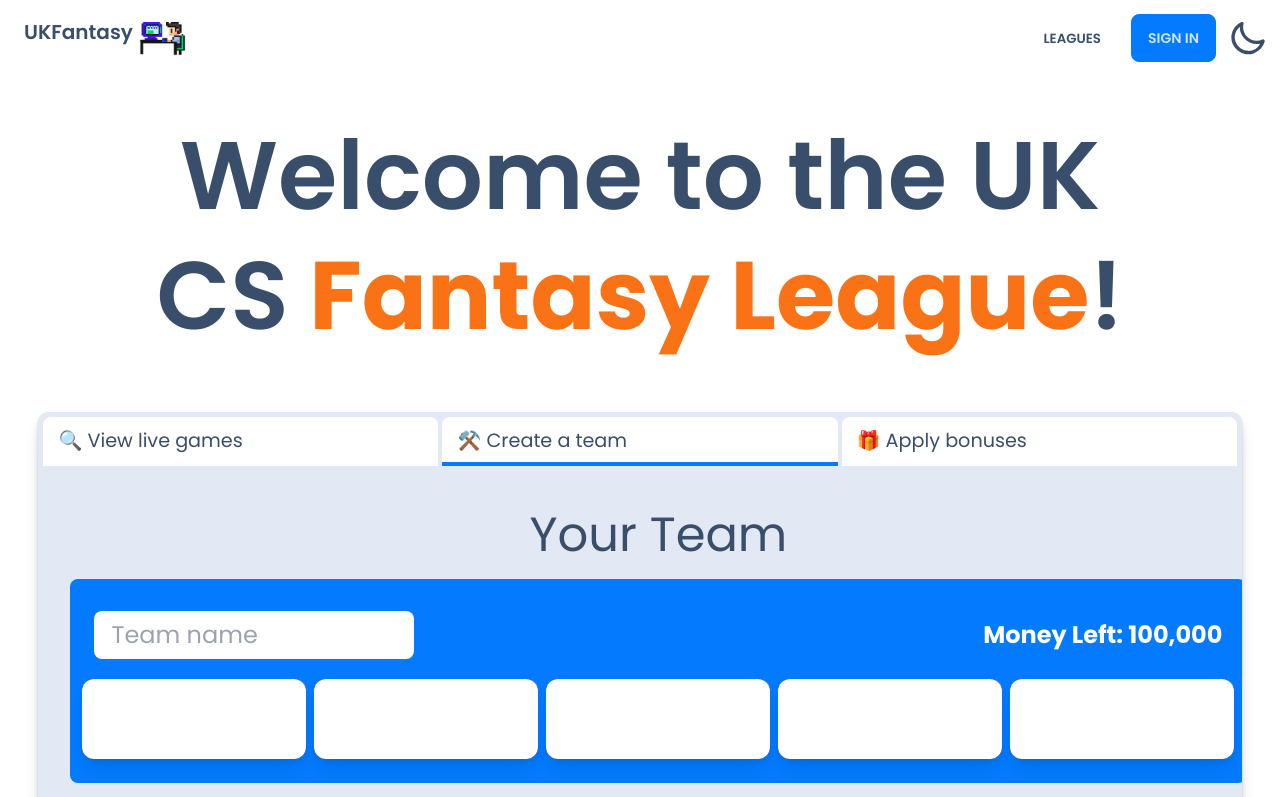
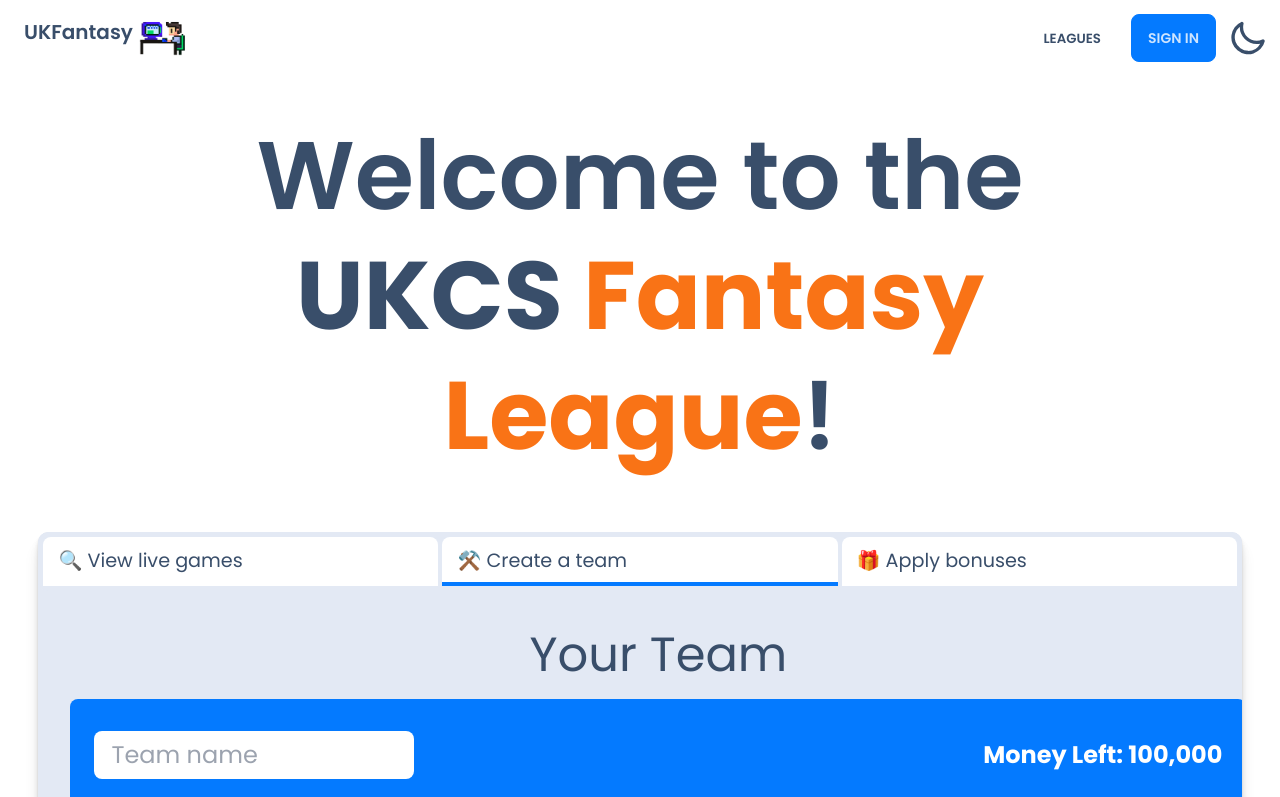
Before and after one commit to FlynnFc/UKFantasy, a Next.js app: page / in a window 1280 px wide. Shown: the top 797 px of the page. Built offline with nearby package versions, Linux system fonts and the light colour scheme; no server answers.

Commit message:
clgs gone

```diff
--- a/src/components/AllLiveChannels.tsx
+++ b/src/components/AllLiveChannels.tsx
@@ -74,7 +74,6 @@ const AllLiveChannels = () => {
     setStreams(data);
   }, [expanded]);
 
-  console.log(streams);
   return (
     <div className="rounded-btn bg-base-300 p-5 shadow-lg">
       <h2 className="text-center text-xl font-bold leading-none">
--- a/src/components/LoginBtn.tsx
+++ b/src/components/LoginBtn.tsx
@@ -5,7 +5,6 @@ import { IoIosArrowDropdown } from "react-icons/io";
 export default function LoginBtn(props: { primary: boolean }) {
   const { status } = useSession();
   const { route, query } = useRouter();
-  console.log(query);
   return (
     <>
       <ul className="menu menu-horizontal hidden flex-row gap-1 bg-none md:flex">
--- a/src/pages/index.tsx
+++ b/src/pages/index.tsx
@@ -27,7 +27,7 @@ const Home: NextPage = () => {
             transition={{ duration: 0.5 }}
             className="my-2 w-5/6 text-center text-4xl font-semibold md:text-6xl xl:text-[6rem] xl:leading-tight"
           >
-            Welcome to the UK CS
+            Welcome to the <b>UKCS</b>
             <span className="font-bold text-orange-500"> Fantasy League</span>!
           </motion.h1>
           <section>
```
